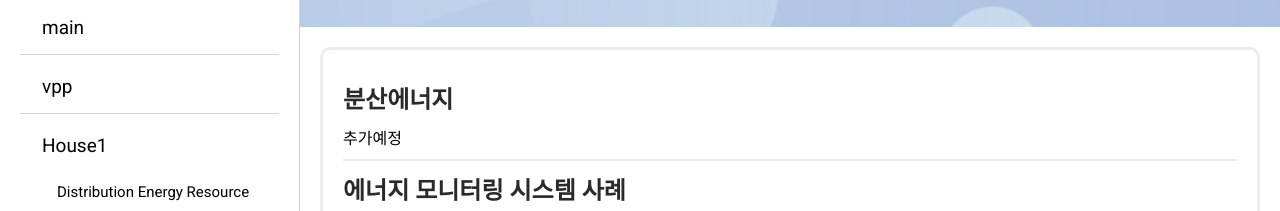
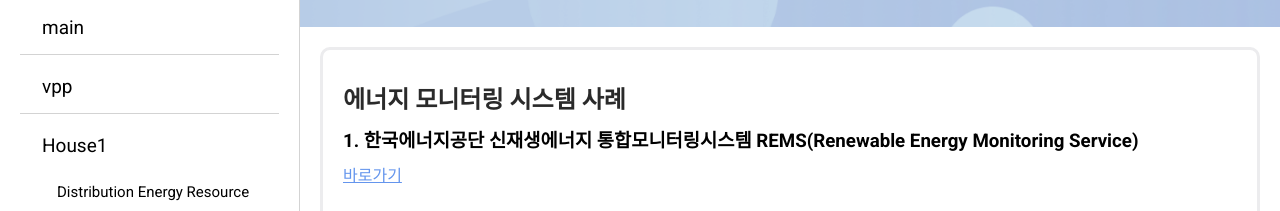
Before and after one commit to Team-JHJ/DES_frontend, a React (Vite) app: page /introduction in a window 1280 px wide. Shown: the part 135-346 px from the top of the page. Built offline with nearby package versions, Linux system fonts and the light colour scheme; no server answers.

Commit message:
코드 정리

```diff
--- a/src/components/footer/footer.module.css
+++ b/src/components/footer/footer.module.css
@@ -1,11 +1,6 @@
 .footer {
     height: 9rem;
-    /*background: #72777c;*/
-    /*background: rgba(114, 119, 124, 0.8);*/
-    /*background: rgba(121, 151, 190, 0.9);*/
-    /*background: rgba(121, 151, 190, 0.8);*/
     background: rgba(118, 132, 150, 0.8);
-    /*background: #779ECB;*/
 }
 
 .inner {
--- a/src/components/header/header.module.css
+++ b/src/components/header/header.module.css
@@ -1,10 +1,7 @@
 .header {
-    /*min-height: 9rem;*/
     min-height: 160px;
-    /*background: lavenderblush;*/
     background-image: url('@/assets/img/section5.png');
     background-repeat: no-repeat;
-    /*background-position: center;*/
     background-size: cover;
 
     /* 고정용 */
@@ -20,7 +17,6 @@
 .inner {
     max-width: 1500px;
     margin: 0 auto;
-    /*background: lightgreen;*/
     height: 100%;
     padding: 30px 40px;
     box-sizing: border-box;
@@ -29,11 +25,9 @@
 
 .title {
     font-size: 2.5rem;
-    /*font-size: 45px; */
     font-weight: 500;
     padding: 5px 0;
     margin-bottom: 5px;
-    /*line-height: 1.2;*/
 }
 
 .description {
--- a/src/components/info-table/info-table.jsx
+++ b/src/components/info-table/info-table.jsx
@@ -1,10 +1,6 @@
 import styles from './info-table.module.css'
 
 export default function InfoTable({ name, description, value }) {
-    // const name = name
-    // const description = description
-    // const value = value
-
     return (
         <div className={styles['info-table']}>
             <div className={styles['info-title']}>
--- a/src/components/left-sidebar/left-sidebar.jsx
+++ b/src/components/left-sidebar/left-sidebar.jsx
@@ -6,7 +6,6 @@
     const navigate = useNavigate()
     const pathname = useLocation().pathname
     const params = useParams()
-    // console.log(pathname.pathname)
     console.log(params)
 
     return (
--- a/src/components/left-sidebar/left-sidebar.module.css
+++ b/src/components/left-sidebar/left-sidebar.module.css
@@ -66,7 +66,6 @@
 }
 
 .menu-item a:hover {
-    /*background: rgba(211, 211, 211, 0.4);*/
     background: rgba(198, 211, 231, 0.6);
 }
 
--- a/src/pages/details-page/details-page.module.css
+++ b/src/pages/details-page/details-page.module.css
@@ -22,10 +22,6 @@
     gap: 2%;
     row-gap: 20px;
     box-sizing: border-box;
-}
-
-.details-container {
-
 }
 
 .details-header {
--- a/src/pages/emd-list-page/emd-list-page.jsx
+++ b/src/pages/emd-list-page/emd-list-page.jsx
@@ -2,13 +2,11 @@
 import house1img from '@/assets/img/house1.png'
 import house2img from '@/assets/img/house2.png'
 import house3img from '@/assets/img/house3.png'
-import dericon from '@/assets/img/der_icon.png'
 import { useNavigate, useParams } from 'react-router-dom'
 import { useDispatch } from 'react-redux'
 import { useEffect } from 'react'
 import { setHeader } from '@/store/header-slice.js'
 import { TbBatteryAutomotive } from 'react-icons/tb'
-import { LiaTachometerAltSolid } from 'react-icons/lia'
 import { BsSpeedometer2 } from 'react-icons/bs'
 
 export default function EmdListPage() {
@@ -41,7 +39,6 @@
                     className={styles['choice']}
                     onClick={() => navigateDetails('inverter')}
                 >
-                    {/*<img src={dericon} alt="der icon" />*/}
                     <TbBatteryAutomotive className={styles['icon']} />
                     <div className={styles['description']}>
                         <p>Inverter</p>
@@ -68,7 +65,6 @@
                     className={styles['choice']}
                     onClick={() => navigateDetails('smartmeter')}
                 >
-                    {/*<img src={dericon} alt="der icon" />*/}
                     <BsSpeedometer2 className={styles['icon']} />
                     <div className={styles['description']}>
                         <p>Smartmeter</p>
--- a/src/pages/introduction-page/introduction-page.jsx
+++ b/src/pages/introduction-page/introduction-page.jsx
@@ -33,10 +33,10 @@
 
     return (
         <div className={styles['introduction-page']}>
-            <div className={styles['container']}>
-                <h1>분산에너지</h1>
-                <p>추가예정</p>
-            </div>
+            {/*<div className={styles['container']}>*/}
+            {/*    <h1>분산에너지</h1>*/}
+            {/*    <p>추가예정</p>*/}
+            {/*</div>*/}
             <div className={styles['container']}>
                 <h1>에너지 모니터링 시스템 사례</h1>
                 <h3>
--- a/src/pages/list-select-page/list-select-page.jsx
+++ b/src/pages/list-select-page/list-select-page.jsx
@@ -46,7 +46,6 @@
                     className={styles['choice']}
                     onClick={() => navigate(`/house/${houseId}/der`)}
                 >
-                    {/*<img src={dericon} alt="der icon" />*/}
                     <MdOutlineFeaturedPlayList className={styles['icon']} />
                     <div className={styles['description']}>
                         <p>Distribution Energy Resource</p>
@@ -57,7 +56,6 @@
                     className={styles['choice']}
                     onClick={() => navigate(`/house/${houseId}/home-loads`)}
                 >
-                    {/*<img src={dericon} alt="der icon" />*/}
                     <FaHouseDamage className={styles['icon']} />
                     <div className={styles['description']}>
                         <p>Home Loads</p>
@@ -84,7 +82,6 @@
                     className={styles['choice']}
                     onClick={() => navigate(`/house/${houseId}/emd`)}
                 >
-                    {/*<img src={dericon} alt="der icon" />*/}
                     <SlEnergy className={styles['icon']} />
                     <div className={styles['description']}>
                         <p>Energy Management Device</p>
@@ -95,7 +92,6 @@
                     className={styles['choice']}
                     onClick={() => navigate(`/house/${houseId}/sust-metrics`)}
                 >
-                    {/*<img src={dericon} alt="der icon" />*/}
                     <FaChartColumn className={styles['icon']} />
                     <div className={styles['description']}>
                         <p>Sustainability Metrics</p>
--- a/src/pages/sust-metrics-list-page/sust-metrics-list-page.jsx
+++ b/src/pages/sust-metrics-list-page/sust-metrics-list-page.jsx
@@ -3,7 +3,6 @@
 import house1img from '@/assets/img/house1.png'
 import house2img from '@/assets/img/house2.png'
 import house3img from '@/assets/img/house3.png'
-import dericon from '@/assets/img/der_icon.png'
 import { useNavigate, useParams } from 'react-router-dom'
 import { useDispatch } from 'react-redux'
 import { useEffect } from 'react'
@@ -16,7 +15,6 @@
 export default function SustMetricsListPage() {
     const navigate = useNavigate()
     const param = useParams()
-    console.log(param)
     const houseId = param.houseId
     const dispatch = useDispatch()
 
@@ -42,7 +40,6 @@
                     className={styles['choice']}
                     onClick={() => navigateDetails('Solar')}
                 >
-                    {/*<img src={dericon} alt="der icon" />*/}
                     <TbSolarPanel2 class={styles['icon']} />
                     <div className={styles['description']}>
                         <p>Solar</p>
@@ -53,7 +50,6 @@
                     className={styles['choice']}
                     onClick={() => navigateDetails('EV Battery')}
                 >
-                    {/*<img src={dericon} alt="der icon" />*/}
                     <PiBatteryFullBold className={styles['icon']} />
                     <div className={styles['description']}>
                         <p>EV Battery</p>
@@ -80,7 +76,6 @@
                     className={styles['choice']}
                     onClick={() => navigateDetails('Wind')}
                 >
-                    {/*<img src={dericon} alt="der icon" />*/}
                     <MdOutlineWindPower class={styles['icon']} />
                     <div className={styles['description']}>
                         <p>Wind</p>
@@ -91,7 +86,6 @@
                     className={styles['choice']}
                     onClick={() => navigateDetails('ESS')}
                 >
-                    {/*<img src={dericon} alt="der icon" />*/}
                     <LuContainer class={styles['icon']} />
                     <div className={styles['description']}>
                         <p>ESS</p>
```
Also changed, not shown: src/pages/der-list-page/der-list-page.jsx (+0 -9 lines), src/pages/home-loads-list-page/home-loads-list-page.jsx (+0 -9 lines).
